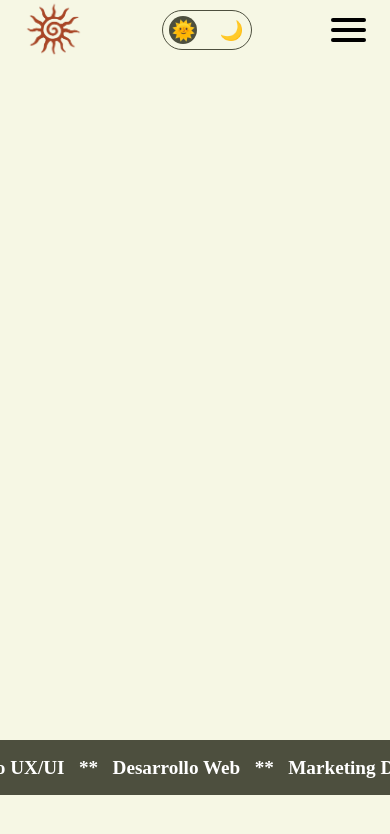
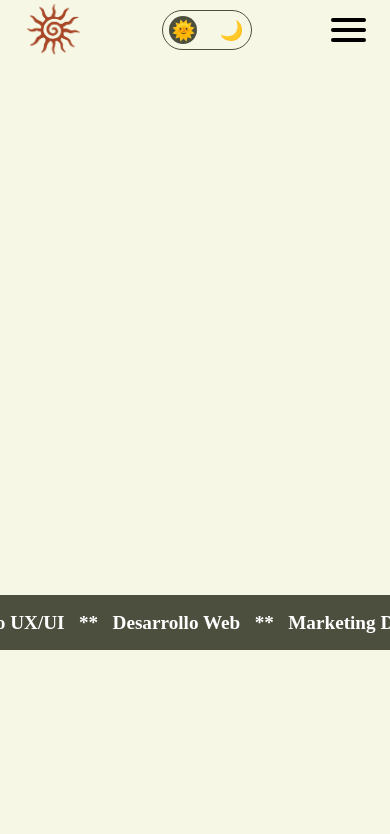
Before and after one commit to luulaa13/portfolio, a React (Vite) app: page /portfolio in a window 390 px wide. Shown: the top 834 px of the page. Built offline with nearby package versions, Linux system fonts and the light colour scheme; no server answers; a web font is replaced by a local one.

Commit message:
Nuevo banner

```diff
--- a/src/style/Home.css
+++ b/src/style/Home.css
@@ -20,3 +20,11 @@ body {
     white-space: nowrap;
     user-select: none;
   }
+
+  /* Responsive: ajustamos el tamaño de la fuente para pantallas pequeñas */
+@media (max-width: 600px) {
+  .moving-banner-wrapper {
+    margin-top: 400px; /* o el valor que quieras */
+  }
+
+}
```
